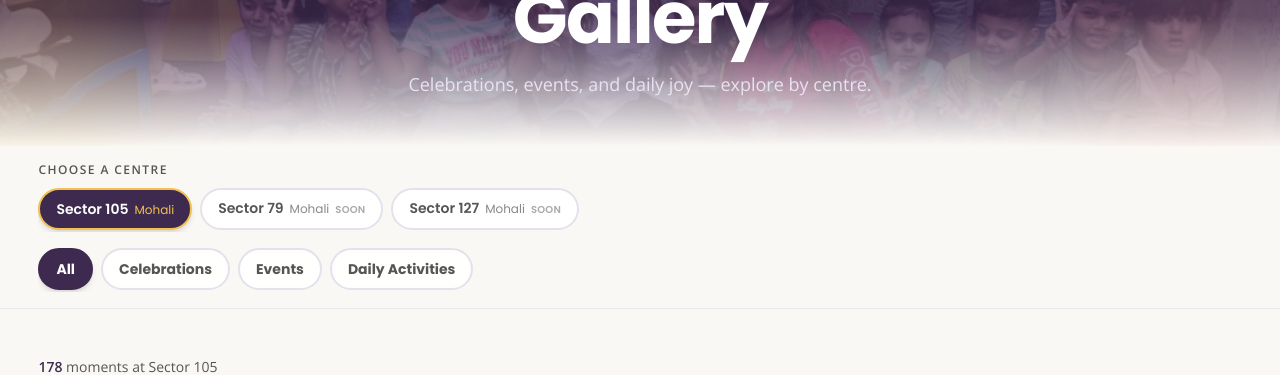
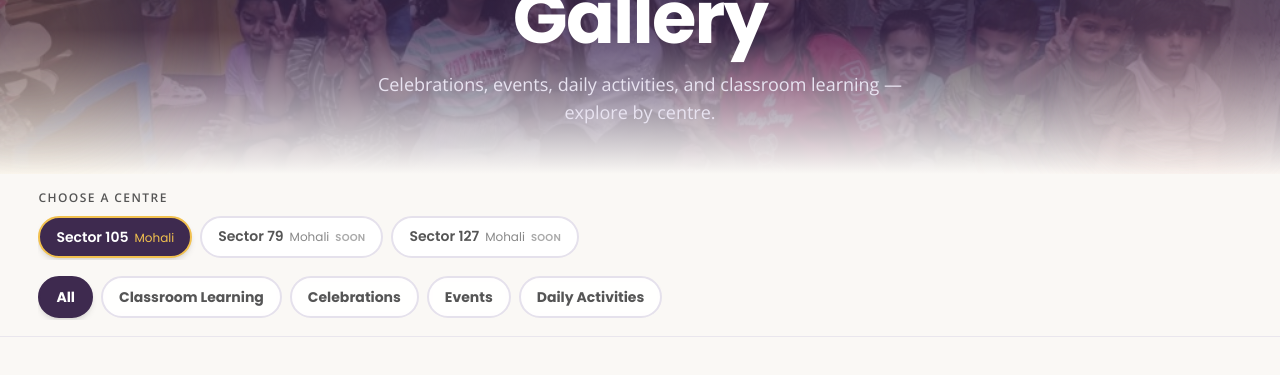
Before and after one commit to thevedatoddlers09/toddlers, a Next.js app: page /gallery in a window 1280 px wide. Shown: the part 235-610 px from the top of the page. Built offline with nearby package versions, Linux system fonts and the light colour scheme.

Commit message:
feat: Enhance gallery functionality by adding 'learning' theme, updating related activities, and improving content descriptions for better user engagement.

```diff
--- a/app/gallery/page.js
+++ b/app/gallery/page.js
@@ -14,7 +14,7 @@ import MasonryGallery from '../../components/gallery/MasonryGallery';
 import Lightbox from '../../components/gallery/Lightbox';
 import GalleryEmpty from '../../components/gallery/GalleryEmpty';
 
-const VALID_THEMES = new Set(['all', 'celebrations', 'events', 'daily']);
+const VALID_THEMES = new Set(['all', 'celebrations', 'events', 'daily', 'learning']);
 const VALID_CENTRES = new Set(centres.map((c) => c.id));
 
 function GalleryContent() {
@@ -23,9 +23,7 @@ function GalleryContent() {
   const mainRef = useRef(null);
 
   const centreFromUrl = searchParams.get('centre');
-  const rawTheme = searchParams.get('theme');
-  // Legacy ?theme=learning → daily (Classroom Learning merged into Daily Activities)
-  const themeFromUrl = rawTheme === 'learning' ? 'daily' : rawTheme;
+  const themeFromUrl = searchParams.get('theme');
   const albumFromUrl = searchParams.get('album');
 
   const [centreId, setCentreId] = useState(
@@ -137,7 +135,7 @@ function GalleryContent() {
             Gallery
           </h1>
           <p className="mx-auto mt-2 max-w-xl px-1 text-xs leading-relaxed text-veda-secondary-light sm:mt-4 sm:text-base md:text-lg">
-            Celebrations, events, and daily joy — explore by centre.
+            Celebrations, events, daily activities, and classroom learning — explore by centre.
           </p>
         </div>
       </section>
```
Also changed, not shown: lib/franchiseeProfiles.js, lib/galleryData.js.
